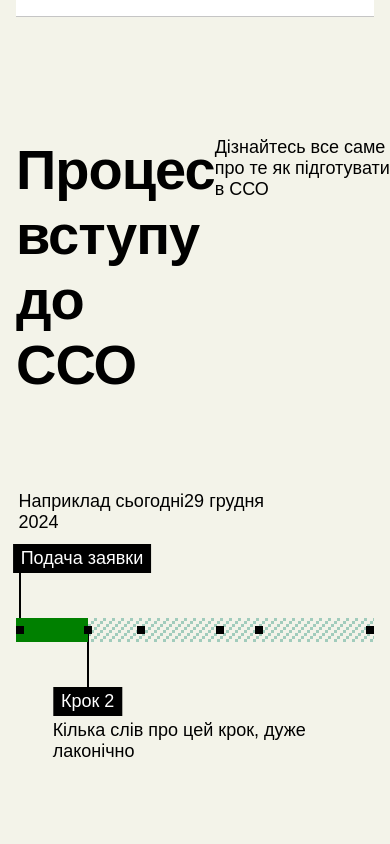
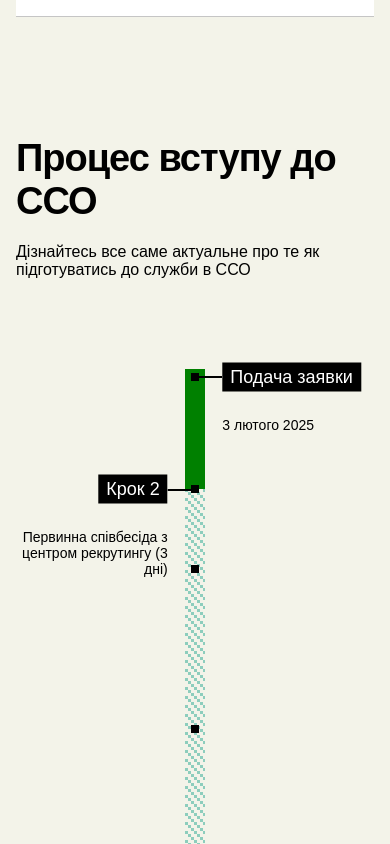
Before and after one commit to vlad-ustymenko/sso-recruitment, a Next.js app: page / in a window 390 px wide. Shown: the part 4200-5044 px from the top of the page. Before the commit the page ends 4973 px from the top, so only its background shows below. Built offline with nearby package versions, Linux system fonts and the light colour scheme.

Commit message:
Create proggresivBar section mobile version

```diff
--- a/shared/sections/AdmissionProcess/AdmissionProcess.jsx
+++ b/shared/sections/AdmissionProcess/AdmissionProcess.jsx
@@ -8,37 +8,55 @@ const AdmissionProcess = () => {
     0: {
       width: `1%`,
       stepTitle: `Подача заявки`,
-      stepDescription: `Наприклад сьогодні29 грудня 2024`,
+      stepDescription: `29 грудня 2024`,
     },
     1: {
-      width: `20%`,
+      width: `15%`,
       stepTitle: `Крок 2`,
-      stepDescription: `Кілька слів про цей крок, дуже лаконічно`,
+      stepDescription: `Первинна співбесіда з центром рекрутингу (3 дні)`,
     },
     2: {
-      width: `35%`,
+      width: `25%`,
       stepTitle: `Крок 3`,
-      stepDescription: `Кілька слів про цей крок, дуже лаконічно`,
+      stepDescription: `Відбір та співбесіда з командиром підрозділу (7 днів)`,
     },
     3: {
-      width: `57%`,
+      width: `45%`,
       stepTitle: `Крок 4`,
-      stepDescription: `Кілька слів про цей крок, дуже лаконічно`,
+      stepDescription: `Підготовка документів, перевірка внутрішньої безпеки, проходження ВЛК (30 днів)`,
     },
     4: {
       width: `68%`,
       stepTitle: `Крок 5`,
-      stepDescription: `Кілька слів про цей крок, дуже лаконічно`,
+      stepDescription: `Зарахування до списків частини та відправка на БЗВП н 7 тижнів`,
     },
     5: {
-      width: `99%`,
+      width: `97%`,
       stepTitle: `Фініш`,
-      stepDescription: `Фініш 29 лютого 2024`,
+      stepDescription: `Повернення в частину для проходження служби`,
     },
   };
 
   const [activeStep, setActiveStep] = useState(1);
-  console.log(activeStep);
+  const [viewWidth, setViewWidth] = useState(0);
+  const [isDesctop, setIsDesctop] = useState(false);
+  const [today, setToday] = useState("");
+
+  useEffect(() => {
+    setViewWidth(window.innerWidth);
+    if (viewWidth > 1279) {
+      setIsDesctop(true);
+    }
+    const today = new Date();
+    const formatter = new Intl.DateTimeFormat("uk-UA", {
+      day: "numeric",
+      month: "long",
+      year: "numeric",
+    });
+
+    const formattedDate = formatter.format(today).replace(" р.", "");
+    setToday(formattedDate);
+  }, [viewWidth]);
 
   const handleActiveStep = (id) => {
     setActiveStep((prev) => (prev = id));
@@ -54,16 +72,28 @@ const AdmissionProcess = () => {
       <div className={styles.progressContainer}>
         <div
           className={styles.progressBar}
-          style={{
-            width: activeStep > 4 ? "100%" : `${properties[activeStep].width}`,
-          }}
+          style={
+            isDesctop
+              ? {
+                  width:
+                    activeStep > 4 ? "100%" : `${properties[activeStep].width}`,
+                }
+              : {
+                  height:
+                    activeStep > 4 ? "100%" : `${properties[activeStep].width}`,
+                }
+          }
         ></div>
         <div className={styles.progressBarBackground}></div>
         {Array.from({ length: 6 }, (dot, i) => i + 1).map((dot, index) => (
           <div
             key={dot}
             className={styles.dotWrapper}
-            style={{ left: `${properties[index].width}` }}
+            style={
+              isDesctop
+                ? { left: `${properties[index].width}` }
+                : { top: `${properties[index].width}` }
+            }
             onClick={() => handleActiveStep(index)}
           >
             <div className={styles.dot} />
@@ -75,10 +105,18 @@ const AdmissionProcess = () => {
               <li
                 key={lines}
                 className={styles.line}
-                style={{
+                style={
+                  isDesctop
+                    ? {
                         left: `${properties[index].width}`,
                         height: activeStep >= index ? "79px" : "0",
-                }}
+                      }
+                    : {
+                        top: `${properties[index].width}`,
+                        width:
+                          activeStep >= index ? `${viewWidth * 0.07}px` : "0",
+                      }
+                }
               />
             )
           )}
@@ -88,10 +126,23 @@ const AdmissionProcess = () => {
             <li
               key={steps}
               className={styles.stepTitle}
-              style={{
+              style={
+                isDesctop
+                  ? {
                       left: `${properties[index].width}`,
                       opacity: activeStep >= index ? "1" : "0",
-              }}
+                    }
+                  : {
+                      top: `${properties[index].width}`,
+                      opacity: activeStep >= index ? "1" : "0",
+                      transform:
+                        index % 2 === 0
+                          ? `translate(${viewWidth * 0.07}px, -50%)`
+                          : `translate(calc(-100% - ${
+                              viewWidth * 0.07
+                            }px), -50%)`,
+                    }
+              }
             >
               {properties[index].stepTitle}
             </li>
@@ -103,12 +154,30 @@ const AdmissionProcess = () => {
               <li
                 key={description}
                 className={styles.stepDescription}
-                style={{
+                style={
+                  isDesctop
+                    ? {
                         left: `${properties[index].width}`,
                         opacity: activeStep >= index ? 1 : 0,
-                }}
+                      }
+                    : {
+                        top:
+                          index === 5 ? "unset" : `${properties[index].width}`,
+                        opacity: activeStep >= index ? 1 : 0,
+                        width: `${viewWidth / 2 - 40}px`,
+                        bottom: index === 5 ? "85px" : "unset",
+                        transform:
+                          index % 2 === 0
+                            ? `translate(${viewWidth * 0.07}px, 40px)`
+                            : `translate(calc(-100% - ${
+                                viewWidth * 0.07
+                              }px), 40px)`,
+                      }
+                }
               >
-                {properties[index].stepDescription}
+                {index === 0
+                  ? `${today}`
+                  : `${properties[index].stepDescription}`}
               </li>
             )
           )}
--- a/shared/sections/AdmissionProcess/AdmissionProcess.module.css
+++ b/shared/sections/AdmissionProcess/AdmissionProcess.module.css
@@ -19,7 +19,7 @@
 
 .progressContainer {
   position: relative;
-  height: 286px;
+  height: 400px;
 }
 
 .progressBar {
@@ -55,6 +55,7 @@
   height: 40px;
   cursor: pointer;
   z-index: 2;
+  -webkit-tap-highlight-color: transparent;
 }
 
 .dotWrapper:hover .dot {
@@ -84,6 +85,7 @@
   width: 2px;
   background-color: black;
   transition: all 0.3s ease;
+  z-index: 3;
 }
 
 .stepsList {
@@ -92,9 +94,9 @@
 
 .stepTitle {
   transform: translate(-50%);
-  transition: all 0.5s ease-out;
+  transition: all 0s ease;
   position: absolute;
-  top: 70%;
+  top: 69%;
   width: fit-content;
   padding: 4px 8px;
   font-size: 18px;
@@ -102,10 +104,11 @@
   background-color: black;
   color: white;
   white-space: nowrap;
+  z-index: 4;
 }
 
 .stepsList li:nth-child(odd) {
-  top: 20%;
+  top: 25%;
 }
 
 .stepsList li:first-child {
@@ -121,27 +124,94 @@
 }
 
 .stepDescription {
-  transform: translate(-15%);
-  transition: all 0.5s ease-out;
+  transform: translate(-13%);
+  transition: all 0.3s ease;
   position: absolute;
   top: 80%;
-  max-width: 300px;
-  width: fit-content;
-  padding: 4px 8px;
+  width: 300px;
   font-size: 18px;
   font-family: "UAFRegular", sans-serif;
   color: black;
 }
 
 .stepsDescriptionsWrapper li:nth-child(odd) {
-  top: 0;
+  top: 10%;
 }
 
 .stepsDescriptionsWrapper li:first-child {
-  transform: translate(-3%);
+  transform: translate(-5%);
 }
 
 .stepsDescriptionsWrapper li:last-child {
-  white-space: nowrap;
-  transform: translate(-93%) !important;
+  transform: translate(-80%);
 }
+
+@media (max-width: 1279px) {
+  .title {
+    font-size: 38px;
+  }
+  .description {
+    font-size: 16px;
+  }
+  .titleWrapper {
+    grid-template-columns: 1fr;
+    row-gap: 20px;
+  }
+  .progressContainer {
+    width: 100%;
+    height: 800px;
+  }
+  .progressBar {
+    top: 0;
+    left: 50%;
+    transform: translateX(-50%);
+    width: 20px;
+    height: 20%;
+  }
+
+  .progressBarBackground {
+    top: 0;
+    left: 50%;
+    transform: translateX(-50%);
+    background-image: url("../../../public/images/progressBarMobile.png");
+    width: 20px;
+    height: 100%;
+  }
+  .dotWrapper {
+    left: 50%;
+  }
+  .dotWrapper:hover .dot {
+    width: 8px;
+    height: 8px;
+  }
+  .line {
+    left: 50%;
+    transform: translateX(-100%);
+    height: 2px;
+  }
+  .linesWrapper li:nth-child(odd) {
+    transform: translate(0, -50%);
+  }
+  .stepTitle {
+    transform: translateY(-50%);
+    left: 50%;
+  }
+
+  .stepsList li:nth-child(odd) {
+    right: 50%;
+  }
+
+  .stepDescription {
+    left: 50%;
+    text-align: right;
+    font-size: 14px;
+  }
+
+  .stepsDescriptionsWrapper li:nth-child(odd) {
+    right: 50%;
+    text-align: left;
+  }
+  .stepsDescriptionsWrapper li:last-child {
+    /* transform: translate(-118%, -161%) !important; */
+  }
+}
```
Also changed, not shown: public/images/progressBar.svg (deleted), public/images/progressBarMobile.png (added). Lines whose indentation alone changed are shown as unchanged.
